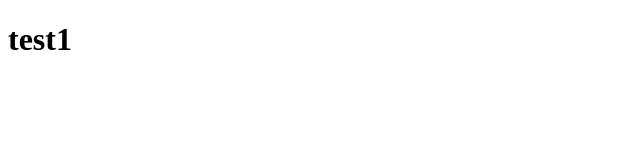
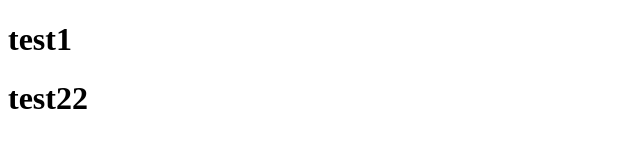
Before and after one commit to LuccaUldl28/project1, a plain HTML site: page index.html in a window 1280 px wide. Shown: the whole page, without its empty margins (0-640 px from the left). Drawn offline with Linux system fonts and the light colour scheme.

Commit message:
firstVer1

```diff
--- a/index.html
+++ b/index.html
@@ -7,5 +7,6 @@
 </head>
 <body>
     <h1>test1</h1>
+    <h1>test22</h1>
 </body>
 </html>
```
